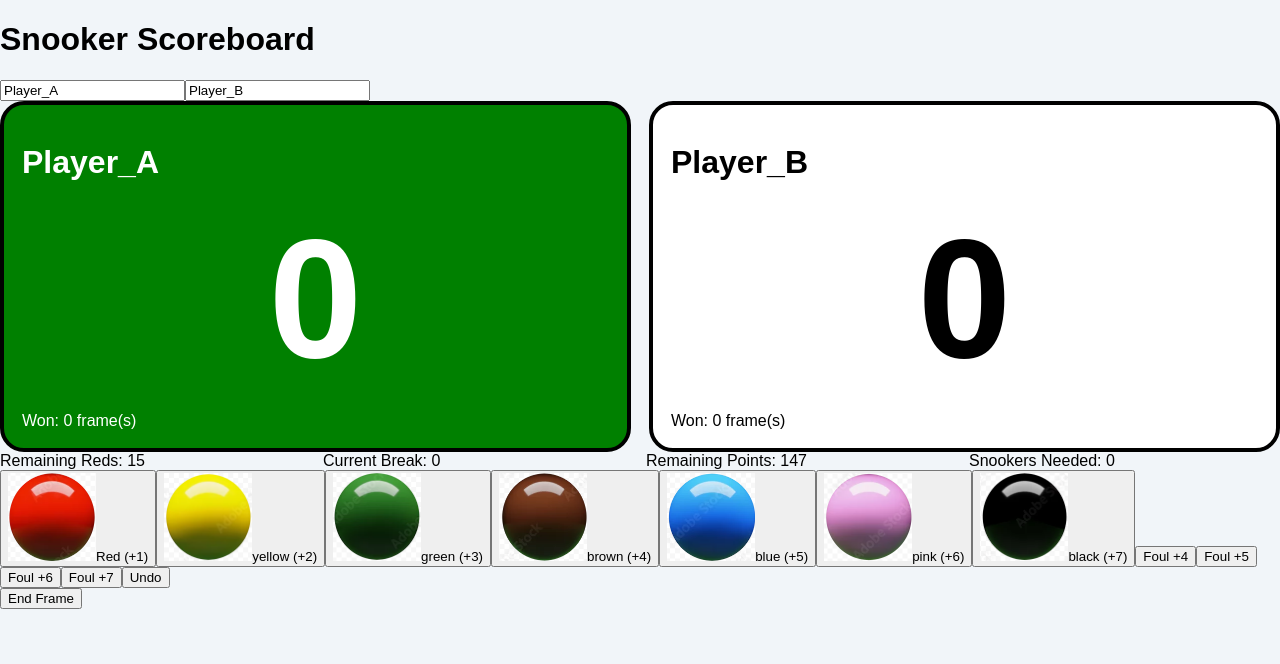
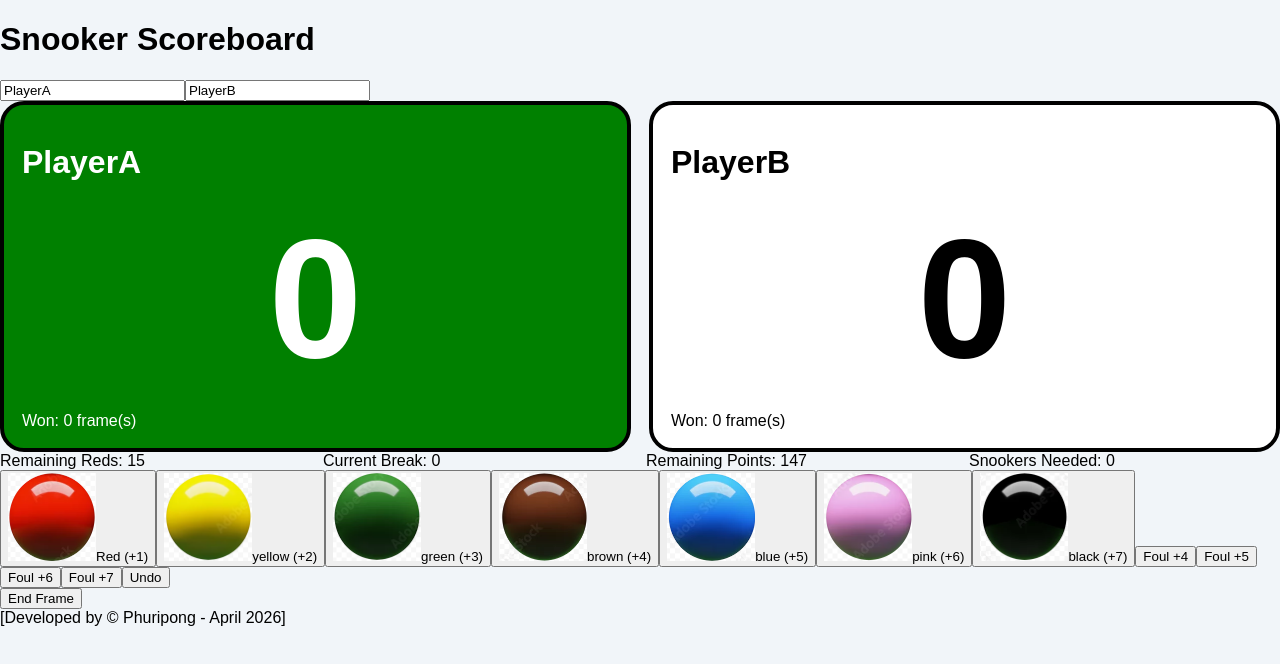
Before and after one commit to phuriponga/SnookerScoreBoard, a Next.js app: page / in a window 1280 px wide. Shown: the top 664 px of the page. Built offline with nearby package versions, Linux system fonts and the light colour scheme.

Commit message:
Update SnookerScoreboardApp.tsx

```diff
--- a/components/SnookerScoreboardApp.tsx
+++ b/components/SnookerScoreboardApp.tsx
@@ -42,7 +42,7 @@ const BALL_IMAGES: Record<Color | 'red', string> = {
 import Image from 'next/image'
 
 export default function SnookerScoreboardApp() {
-  const [playerNames, setPlayerNames] = useState({ A: 'Player_A', B: 'Player_B' })
+  const [playerNames, setPlayerNames] = useState({ A: 'PlayerA', B: 'PlayerB' })
   const [scores, setScores] = useState({ A: 0, B: 0 })
   const [frames, setFrames] = useState({ A: 0, B: 0 })
   const [currentPlayer, setCurrentPlayer] = useState<Player>('A')
@@ -239,6 +239,7 @@ export default function SnookerScoreboardApp() {
 
         <div className="grid grid-cols-1 gap-4">
           <Button className="h-16 rounded-2xl" onClick={endFrame}>End Frame</Button>
+          <br />[Developed by &copy; Phuripong - April 2026]
         </div>
       </div>
     </div>
```
